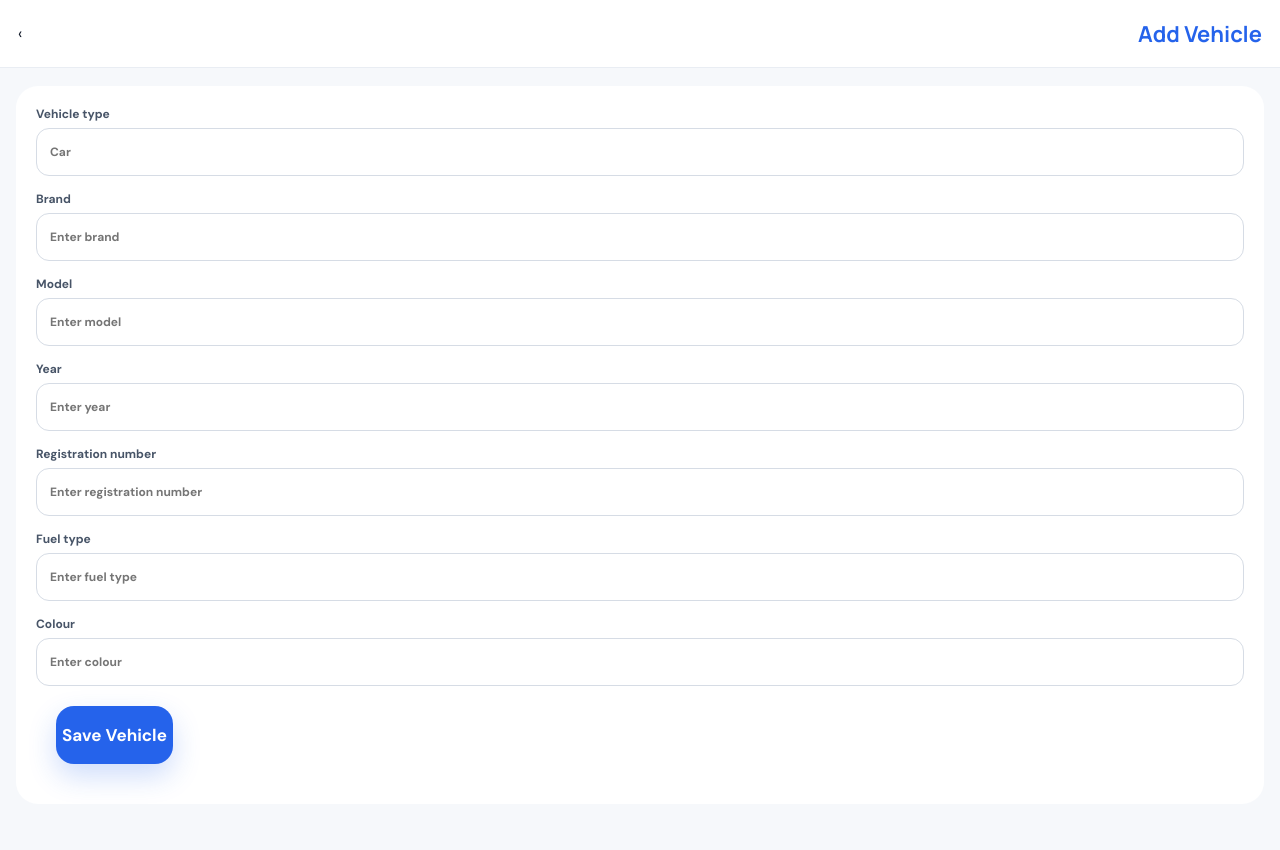
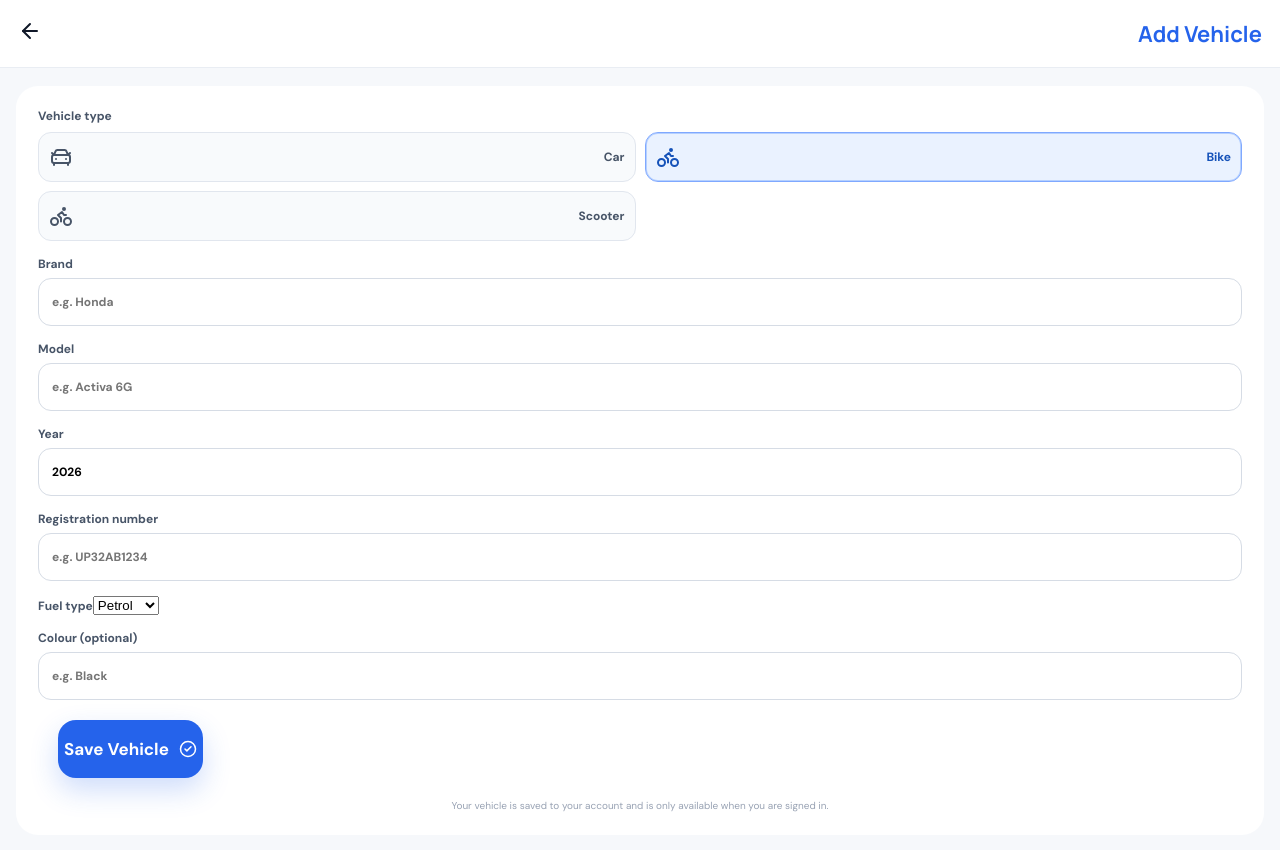
Before and after one commit to Enayatalibarkaat/MechanicGo, a Next.js app: page /vehicles/add in a window 1280 px wide. Shown: the top 850 px of the page. Built offline with nearby package versions, Linux system fonts and the light colour scheme.

Commit message:
Implement persistent vehicle creation form

```diff
--- a/app/vehicles/add/page.tsx
+++ b/app/vehicles/add/page.tsx
@@ -1 +1,19 @@
-"use client";export default function AddVehicle(){return <main className="appPage"><header className="pageHeader"><a href="/vehicles">‹</a><h1>Add Vehicle</h1></header><section className="formCard">{["Vehicle type","Brand","Model","Year","Registration number","Fuel type","Colour"].map((label,i)=><label key={label}>{label}<input placeholder={i===0?"Car":"Enter "+label.toLowerCase()}/></label>)}<button className="primaryWide">Save Vehicle</button></section></main>}
+"use client";
+import {useState} from "react";
+import {ArrowLeft,CarFront,Bike,CheckCircle2} from "lucide-react";
+export default function AddVehicle(){
+ const[type,setType]=useState("BIKE");const[brand,setBrand]=useState("");const[model,setModel]=useState("");const[year,setYear]=useState(String(new Date().getFullYear()));const[registrationNumber,setRegistrationNumber]=useState("");const[fuelType,setFuelType]=useState("PETROL");const[color,setColor]=useState("");const[busy,setBusy]=useState(false);const[error,setError]=useState("");
+ const save=async()=>{setError("");if(!brand.trim()||!model.trim()||!registrationNumber.trim()){setError("Enter brand, model and registration number.");return;}setBusy(true);try{const r=await fetch("/api/vehicles",{method:"POST",headers:{"Content-Type":"application/json"},body:JSON.stringify({type,brand,model,year:Number(year),registrationNumber,fuelType,color})});const d=await r.json();if(!r.ok)throw new Error(d.error||"Could not save vehicle.");location.replace("/vehicles");}catch(e){setError(e instanceof Error?e.message:"Could not save vehicle.");}finally{setBusy(false);}};
+ return <main className="appPage"><header className="pageHeader"><a href="/vehicles" aria-label="Back to vehicles"><ArrowLeft/></a><h1>Add Vehicle</h1></header><section className="formCard" style={{padding:22}}>
+  <label className="setupLabel">Vehicle type<div className="genderGrid"><button type="button" className={type==="CAR"?"gender active":"gender"} onClick={()=>setType("CAR")}><CarFront/> Car</button><button type="button" className={type==="BIKE"?"gender active":"gender"} onClick={()=>setType("BIKE")}><Bike/> Bike</button><button type="button" className={type==="SCOOTER"?"gender active":"gender"} onClick={()=>setType("SCOOTER")}><Bike/> Scooter</button></div></label>
+  <label className="setupLabel">Brand<input value={brand} onChange={e=>setBrand(e.target.value)} maxLength={60} placeholder="e.g. Honda"/></label>
+  <label className="setupLabel">Model<input value={model} onChange={e=>setModel(e.target.value)} maxLength={80} placeholder="e.g. Activa 6G"/></label>
+  <label className="setupLabel">Year<input type="number" value={year} onChange={e=>setYear(e.target.value)} min="1950" max={new Date().getFullYear()+1}/></label>
+  <label className="setupLabel">Registration number<input value={registrationNumber} onChange={e=>setRegistrationNumber(e.target.value.toUpperCase())} maxLength={20} placeholder="e.g. UP32AB1234" autoCapitalize="characters"/></label>
+  <label className="setupLabel">Fuel type<select value={fuelType} onChange={e=>setFuelType(e.target.value)}><option value="PETROL">Petrol</option><option value="DIESEL">Diesel</option><option value="CNG">CNG</option><option value="ELECTRIC">Electric</option><option value="HYBRID">Hybrid</option><option value="OTHER">Other</option></select></label>
+  <label className="setupLabel">Colour (optional)<input value={color} onChange={e=>setColor(e.target.value)} maxLength={40} placeholder="e.g. Black"/></label>
+  {error&&<p className="setupError" role="alert">{error}</p>}
+  <button className="primaryWide" onClick={()=>void save()} disabled={busy}>{busy?"Saving vehicle…":"Save Vehicle"} <CheckCircle2 size={18}/></button>
+  <p className="privacyHint">Your vehicle is saved to your account and is only available when you are signed in.</p>
+ </section></main>;
+}
```
